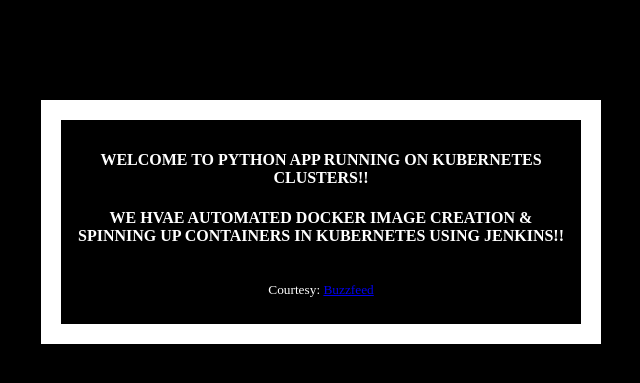
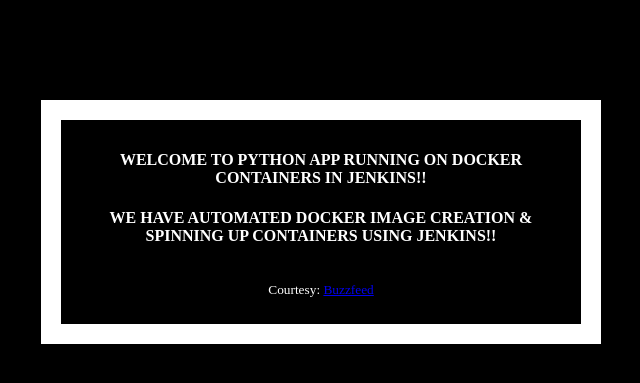
Before and after one commit to akannan1087/myPythonDockerRepo, a Flask app: template templates/index.html in a window 1280 px wide. Shown: the top 383 px of the page, without its empty margins (319-959 px from the left). Run offline with Flask 2, Linux system fonts and the light colour scheme; the template is opened without the code that fills it, so the values that code supplies are empty.

Commit message:
triggering automated builds

```diff
--- a/templates/index.html
+++ b/templates/index.html
@@ -19,8 +19,8 @@
   </head>
   <body>
     <div class="container">
-      <h4>Welcome to Python App running on Kubernetes Clusters!!</h4>
-      <h4>We hvae automated Docker image creation & spinning up Containers in Kubernetes using Jenkins!!</h4>
+      <h4>Welcome to Python App running on Docker containers in Jenkins!!</h4>
+      <h4>We have automated Docker image creation & spinning up Containers using Jenkins!!</h4>
       <img src="{{url}}" />
       <p><small>Courtesy: <a href="http://www.buzzfeed.com/copyranter/the-best-cat-gif-post-in-the-history-of-cat-gifs">Buzzfeed</a></small></p>
     </div>
```
